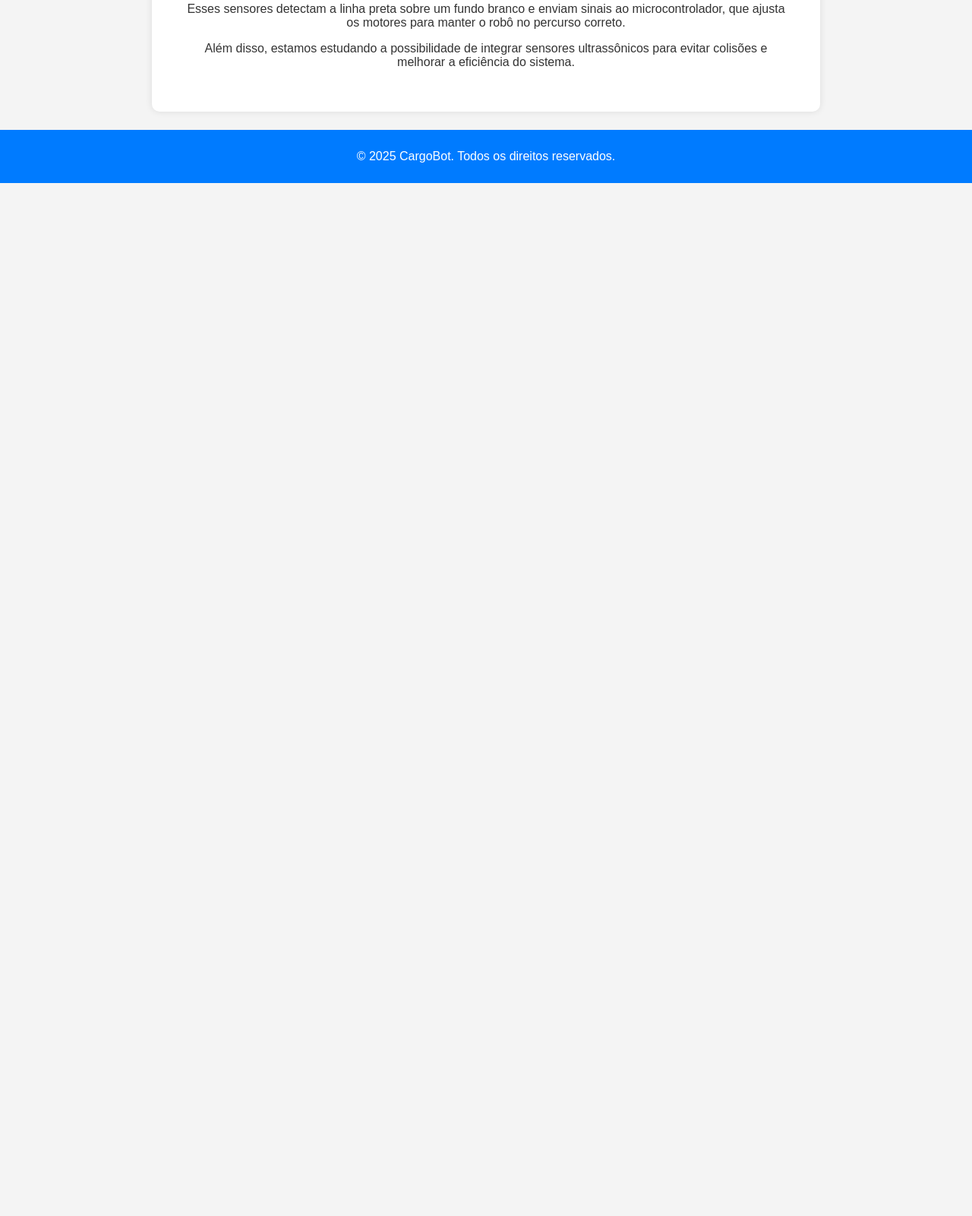
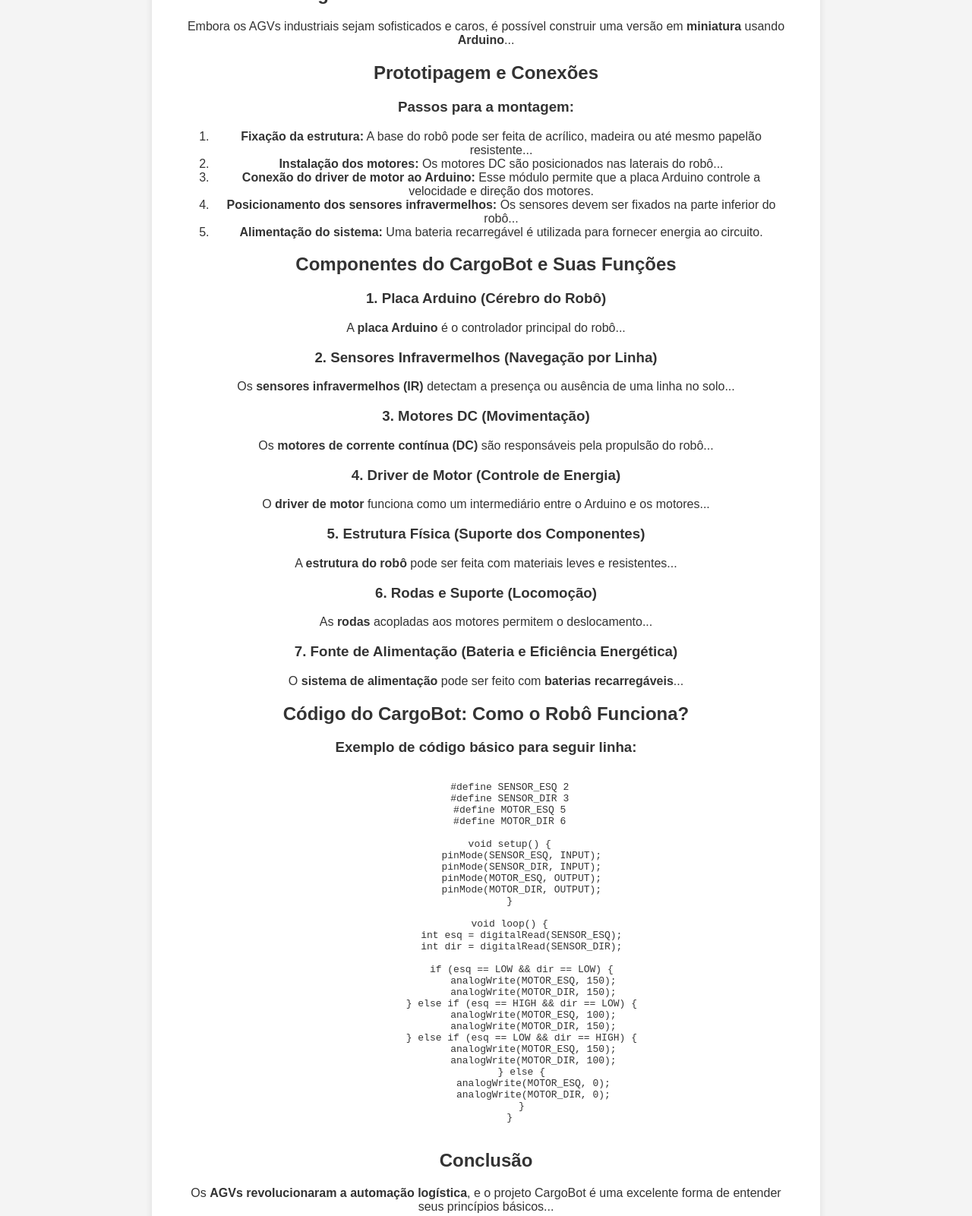
Before and after one commit to ICE3BR/CargoBot, a plain HTML site: page docs/artigos/artigo1.html in a window 1280 px wide. Shown: the part 526-2127 px from the top of the page at 76% size. Before the commit the page ends 800 px from the top, so only its background shows below. Drawn offline with Linux system fonts and the light colour scheme.

Commit message:
Update artigo1.html
Adicionado o artigo

```diff
--- a/docs/artigos/artigo1.html
+++ b/docs/artigos/artigo1.html
@@ -1,10 +1,10 @@
 <!DOCTYPE html>
 <html lang="pt-BR">
 <head>
-    <meta charset="UTF-8">
-    <meta name="viewport" content="width=device-width, initial-scale=1.0">
+    <meta charset="utf-8"/>
+    <meta name="viewport" content="width=device-width, initial-scale=1.0"/>
     <title>Desenvolvimento do CargoBot</title>
-    <link rel="stylesheet" href="../assets/styles.css">
+    <link rel="stylesheet" href="../assets/styles.css"/>
 </head>
 <body>
     <header>
@@ -18,11 +18,92 @@
     </header>
 
     <section class="artigo">
-        <h1>Desenvolvimento do CargoBot</h1>
-        <p>Como iniciamos o projeto e os primeiros desafios enfrentados.</p>
-        <img src="../assets/images/artigo1.jpg" alt="Imagem do sensor">
-        <p>Esses sensores detectam a linha preta sobre um fundo branco e enviam sinais ao microcontrolador, que ajusta os motores para manter o robô no percurso correto.</p>
-        <p>Além disso, estamos estudando a possibilidade de integrar sensores ultrassônicos para evitar colisões e melhorar a eficiência do sistema.</p>
+        <h1>CargoBot: Um Mini Robô AGV para Automação Logística</h1>
+
+        <h2>Introdução: O que são os Robôs AGV?</h2>
+        <p>Os <strong>AGVs (Automated Guided Vehicles)</strong> são robôs autônomos projetados para transporte de cargas e materiais sem a necessidade de intervenção humana direta...</p>
+
+        <h3>Benefícios dos AGVs</h3>
+        <ul>
+            <li><strong>Redução de custos operacionais:</strong> Minimiza a necessidade de operadores humanos para transporte interno.</li>
+            <li><strong>Aumento da eficiência e produtividade:</strong> Trabalham 24/7 sem interrupções.</li>
+            <li><strong>Precisão e segurança:</strong> Evitam colisões e reduzem erros logísticos.</li>
+            <li><strong>Flexibilidade:</strong> Podem ser programados para diferentes tarefas de transporte.</li>
+            <li><strong>Redução de desperdício:</strong> Movimentam itens de forma otimizada, evitando danos e desperdício de materiais.</li>
+        </ul>
+
+        <h2>CargoBot: Criando um Mini AGV com Arduino</h2>
+        <p>Embora os AGVs industriais sejam sofisticados e caros, é possível construir uma versão em <strong>miniatura</strong> usando <strong>Arduino</strong>...</p>
+
+        <h2>Prototipagem e Conexões</h2>
+        <h3>Passos para a montagem:</h3>
+        <ol>
+            <li><strong>Fixação da estrutura:</strong> A base do robô pode ser feita de acrílico, madeira ou até mesmo papelão resistente...</li>
+            <li><strong>Instalação dos motores:</strong> Os motores DC são posicionados nas laterais do robô...</li>
+            <li><strong>Conexão do driver de motor ao Arduino:</strong> Esse módulo permite que a placa Arduino controle a velocidade e direção dos motores.</li>
+            <li><strong>Posicionamento dos sensores infravermelhos:</strong> Os sensores devem ser fixados na parte inferior do robô...</li>
+            <li><strong>Alimentação do sistema:</strong> Uma bateria recarregável é utilizada para fornecer energia ao circuito.</li>
+        </ol>
+
+        <h2>Componentes do CargoBot e Suas Funções</h2>
+        <h3>1. Placa Arduino (Cérebro do Robô)</h3>
+        <p>A <strong>placa Arduino</strong> é o controlador principal do robô...</p>
+
+        <h3>2. Sensores Infravermelhos (Navegação por Linha)</h3>
+        <p>Os <strong>sensores infravermelhos (IR)</strong> detectam a presença ou ausência de uma linha no solo...</p>
+
+        <h3>3. Motores DC (Movimentação)</h3>
+        <p>Os <strong>motores de corrente contínua (DC)</strong> são responsáveis pela propulsão do robô...</p>
+
+        <h3>4. Driver de Motor (Controle de Energia)</h3>
+        <p>O <strong>driver de motor</strong> funciona como um intermediário entre o Arduino e os motores...</p>
+
+        <h3>5. Estrutura Física (Suporte dos Componentes)</h3>
+        <p>A <strong>estrutura do robô</strong> pode ser feita com materiais leves e resistentes...</p>
+
+        <h3>6. Rodas e Suporte (Locomoção)</h3>
+        <p>As <strong>rodas</strong> acopladas aos motores permitem o deslocamento...</p>
+
+        <h3>7. Fonte de Alimentação (Bateria e Eficiência Energética)</h3>
+        <p>O <strong>sistema de alimentação</strong> pode ser feito com <strong>baterias recarregáveis</strong>...</p>
+
+        <h2>Código do CargoBot: Como o Robô Funciona?</h2>
+        <h3>Exemplo de código básico para seguir linha:</h3>
+        <pre><code>
+        #define SENSOR_ESQ 2
+        #define SENSOR_DIR 3
+        #define MOTOR_ESQ 5
+        #define MOTOR_DIR 6
+
+        void setup() {
+            pinMode(SENSOR_ESQ, INPUT);
+            pinMode(SENSOR_DIR, INPUT);
+            pinMode(MOTOR_ESQ, OUTPUT);
+            pinMode(MOTOR_DIR, OUTPUT);
+        }
+
+        void loop() {
+            int esq = digitalRead(SENSOR_ESQ);
+            int dir = digitalRead(SENSOR_DIR);
+
+            if (esq == LOW && dir == LOW) {
+                analogWrite(MOTOR_ESQ, 150);
+                analogWrite(MOTOR_DIR, 150);
+            } else if (esq == HIGH && dir == LOW) {
+                analogWrite(MOTOR_ESQ, 100);
+                analogWrite(MOTOR_DIR, 150);
+            } else if (esq == LOW && dir == HIGH) {
+                analogWrite(MOTOR_ESQ, 150);
+                analogWrite(MOTOR_DIR, 100);
+            } else {
+                analogWrite(MOTOR_ESQ, 0);
+                analogWrite(MOTOR_DIR, 0);
+            }
+        }
+        </code></pre>
+
+        <h2>Conclusão</h2>
+        <p>Os <strong>AGVs revolucionaram a automação logística</strong>, e o projeto CargoBot é uma excelente forma de entender seus princípios básicos...</p>
     </section>
 
     <footer>
```
